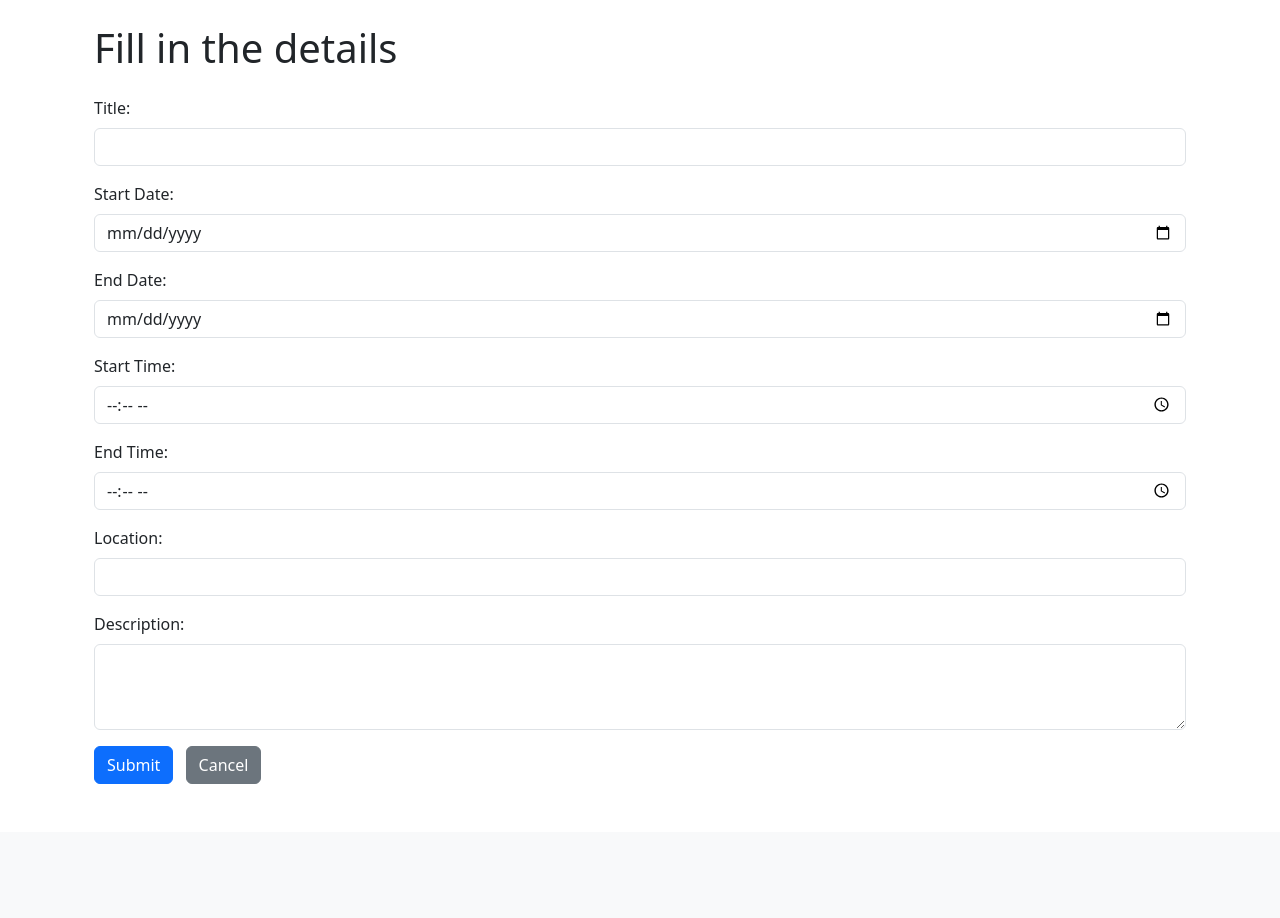
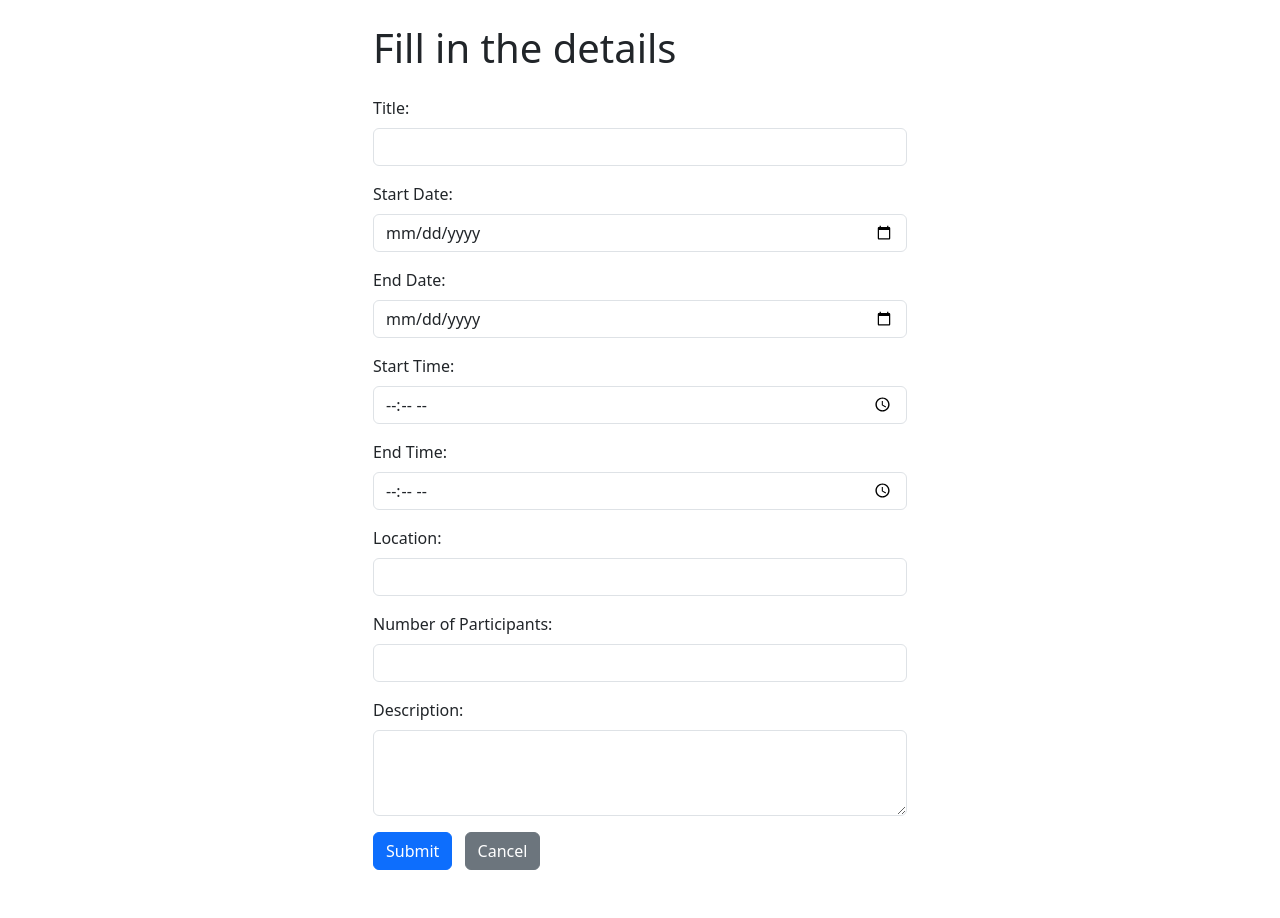
Before and after one commit to ammbika/Seminar-Sphere, a Flask app: page /create_event in a window 1280 px wide. Shown: the part 69-987 px from the top of the page. Before the commit the page ends 853 px from the top, so only its background shows below. Run offline with Flask 3, Linux system fonts and the light colour scheme; the visitor is signed in with stand-in values (Sample User, id 1).

Commit message:
Client side data validation added

```diff
--- a/app.py
+++ b/app.py
@@ -6,7 +6,7 @@ from datetime import datetime
 app= Flask(__name__)
 app.secret_key = 'gfy3o48046Gc7&^$hdjs'
 
-def validate_event_data(title, start_date, end_date, start_time, end_time, location, description):
+def validate_event_data(title, start_date, end_date, start_time, end_time, location,participants, description):
     if not title or not location or not description:
         return False, "Event name, location, and description cannot be empty."
 
@@ -22,6 +22,13 @@ def validate_event_data(title, start_date, end_date, start_time, end_time, locat
         return False, "Start date cannot be after end date."
     if start_time_obj >= end_time_obj and start_date_obj == end_date_obj:
         return False, "Start time must be before end time on the same day."
+
+    try:
+        participants = int(participants)
+        if participants < 1:
+            return False, "Number of participants must be at least 1."
+    except ValueError:
+        return False, "Invalid number of participants."
 
     return True, ""
 
@@ -90,10 +97,11 @@ def create_event():
             start_time = request.form['start_time']
             end_time = request.form['end_time']
             location = request.form['location']
+            participants = request.form['participants']
             description = request.form['description']
             id = str(uuid.uuid4())
 
-            is_valid, error_message = validate_event_data(title, start_date, end_date, start_time, end_time, location, description)
+            is_valid, error_message = validate_event_data(title, start_date, end_date, start_time, end_time, location,participants, description)
             if not is_valid:
                 return render_template('createEvent.html', failure_message=error_message)
 
@@ -104,6 +112,7 @@ def create_event():
                 'start_time': start_time,
                 'end_time': end_time,
                 'location': location,
+                'participants': participants,
                 'description': description,
                 'id':id
             }
@@ -155,9 +164,10 @@ def edit_event(event_id):
                 event['start_time'] = request.form['start_time']
                 event['end_time'] = request.form['end_time']
                 event['location'] = request.form['location']
+                event['participants'] = request.form['participants']
                 event['description'] = request.form['description']
 
-                is_valid, error_message = validate_event_data(event['title'], event['start_date'], event['end_date'], event['start_time'], event['end_time'], event['location'], event['description'])
+                is_valid, error_message = validate_event_data(event['title'], event['start_date'], event['end_date'], event['start_time'], event['end_time'], event['location'], event['participants'], event['description'])
                 if not is_valid:
                     return render_template('editEvent.html', event=event, failure_message=error_message)
 
--- a/templates/admin.html
+++ b/templates/admin.html
@@ -17,13 +17,14 @@
         <div class="col">
             <div class="card h-100">
                 <div class="card-body">
-                    <h5 class="card-title">{{ event.title }}</h5>
+                    <h5 class="card-title" style="color: blue; font-weight: bold;">{{ event.title }}</h5>
                     <p class="card-text">
                         <strong>Start Date:</strong> {{ event.start_date }}<br>
                         <strong>End Date:</strong> {{ event.end_date }}<br>
                         <strong>Start Time:</strong> {{ event.start_time }}<br>
                         <strong>End Time:</strong> {{ event.end_time }}<br>
                         <strong>Location:</strong> {{ event.location }}<br>
+                        <strong>Participants:</strong> {{ event.participants }}<br>
                         <strong>Description:</strong> {{ event.description }}<br>
                     </p>
                     <a href="{{ url_for('edit_event', event_id=event.id) }}" class="btn btn-primary me-2">Edit</a>
--- a/templates/createEvent.html
+++ b/templates/createEvent.html
@@ -1,42 +1,57 @@
 {% extends "base.html" %}
 
 {% block content %}
-<div class="container">
+<div class="container-md">
+    <div class="row justify-content-center">
+        <div class="col-md-6">
             <h1 class="mb-4">Fill in the details</h1>
-    <form action="{{ url_for('create_event') }}" method="POST" class="mb-4">
+            <form id="eventForm" action="{{ url_for('create_event') }}" method="POST" class="mb-4" onsubmit="return validateForm()">
                 <div class="mb-3">
                     <label for="title" class="form-label">Title:</label>
                     <input type="text" id="title" name="title" class="form-control" required>
+                    <span id="titleError" class="error"></span>
                 </div>
 
                 <div class="mb-3">
                     <label for="start_date" class="form-label">Start Date:</label>
                     <input type="date" id="start_date" name="start_date" class="form-control" required>
+                    <span id="startDateError" class="error"></span>
                 </div>
 
                 <div class="mb-3">
                     <label for="end_date" class="form-label">End Date:</label>
                     <input type="date" id="end_date" name="end_date" class="form-control" required>
+                    <span id="endDateError" class="error"></span>
                 </div>
 
                 <div class="mb-3">
                     <label for="start_time" class="form-label">Start Time:</label>
                     <input type="time" id="start_time" name="start_time" class="form-control" required>
+                    <span id="startTimeError" class="error"></span>
                 </div>
 
                 <div class="mb-3">
                     <label for="end_time" class="form-label">End Time:</label>
                     <input type="time" id="end_time" name="end_time" class="form-control" required>
+                    <span id="endTimeError" class="error"></span>
                 </div>
 
                 <div class="mb-3">
                     <label for="location" class="form-label">Location:</label>
                     <input type="text" id="location" name="location" class="form-control" required>
+                    <span id="locationError" class="error"></span>
+                </div>
+
+                <div class="mb-3">
+                    <label for="participants" class="form-label">Number of Participants:</label>
+                    <input type="number" id="participants" name="participants" class="form-control" required>
+                    <span id="participantsError" class="error"></span>
                 </div>
 
                 <div class="mb-3">
                     <label for="description" class="form-label">Description:</label>
                     <textarea id="description" name="description" class="form-control" rows="3" required></textarea>
+                    <span id="descriptionError" class="error"></span>
                 </div>
 
                 <div class="mb-3">
@@ -52,4 +67,8 @@
             </div>
             {% endif %}
         </div>
+    </div>
+</div>
+
+<script src="{{ url_for('static', filename='script.js') }}"></script>
 {% endblock %}
--- a/templates/home.html
+++ b/templates/home.html
@@ -21,6 +21,7 @@
                         <p class="card-text"><strong>Start Time:</strong> {{ event.start_time }}</p>
                         <p class="card-text"><strong>End Time:</strong> {{ event.end_time }}</p>
                         <p class="card-text"><strong>Location:</strong> {{ event.location }}</p>
+                        <p class="card-text"><strong>Participants:</strong> {{ event.participants }}</p>
                         <p class="card-text"><strong>Description:</strong> {{ event.description }}</p>
                     </div>
                 </div>
```
Also changed, not shown: templates/editEvent.html (+20 -11 lines). Lines whose indentation alone changed are shown as unchanged.
